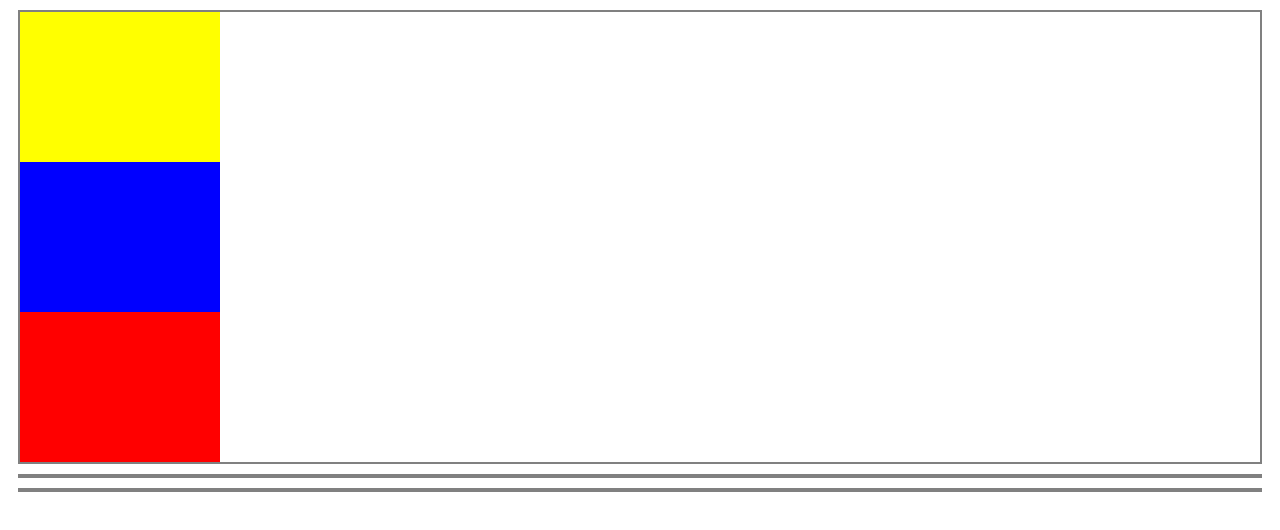
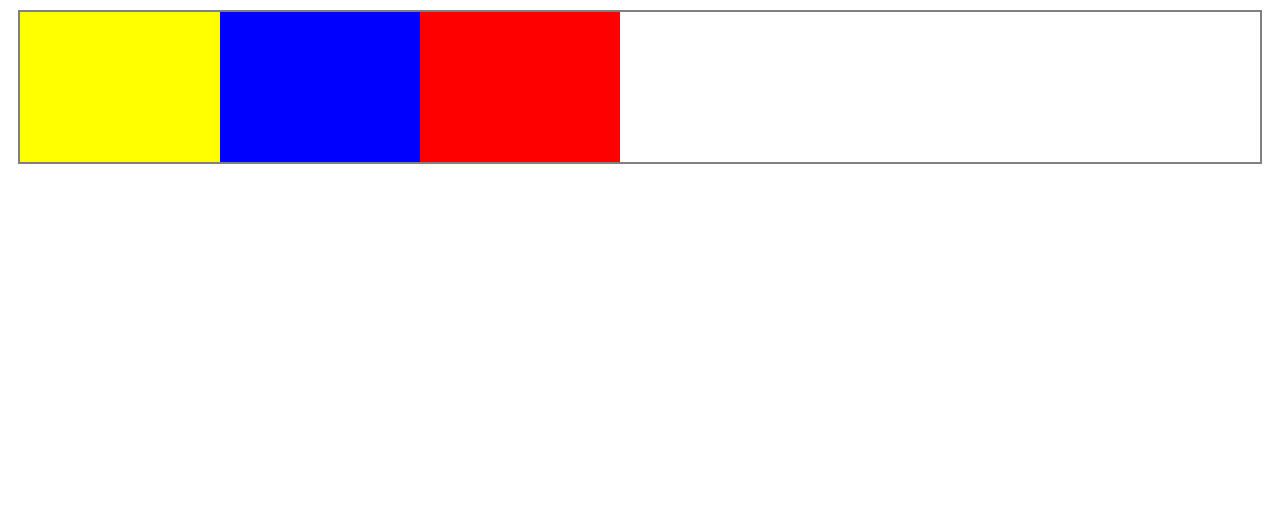
Before and after one commit to Nad138/Leccion-28-enunciados, a plain HTML site: page index.html in a window 1280 px wide. Drawn offline with Linux system fonts and the light colour scheme.

Commit message:
punto 1 ya listo!

```diff
--- a/assets/css/main.css
+++ b/assets/css/main.css
@@ -1,11 +1,13 @@
-section{
+section.ejercicio-2{
 	border:  gray 2px solid;
 	margin: 10px;
+	overflow: auto;
 }
 
 div{
 	height: 150px;
 	width: 200px;
+	float: left;
 }
 
 div.amarillo{
--- a/index.html
+++ b/index.html
@@ -5,13 +5,13 @@
 		<link rel="stylesheet" type="text/css" href="assets/css/main.css">
 	</head>
 	<body>
-<section class="ejercicio 1">
+	   <section class="ejercicio-1"></section>
+	   <section class="ejercicio-2">
 			<div class="amarillo"></div>
 			<div class="azul"></div>
 			<div class="rojo"></div>
 	   </section>
-<section class="ejercicio 2"></section>
-<section class="ejercicio 3"></section>
+	   <section class="ejercicio-3"></section>
 
 	</body>
 </html>
```
Lines whose indentation alone changed are shown as unchanged.
